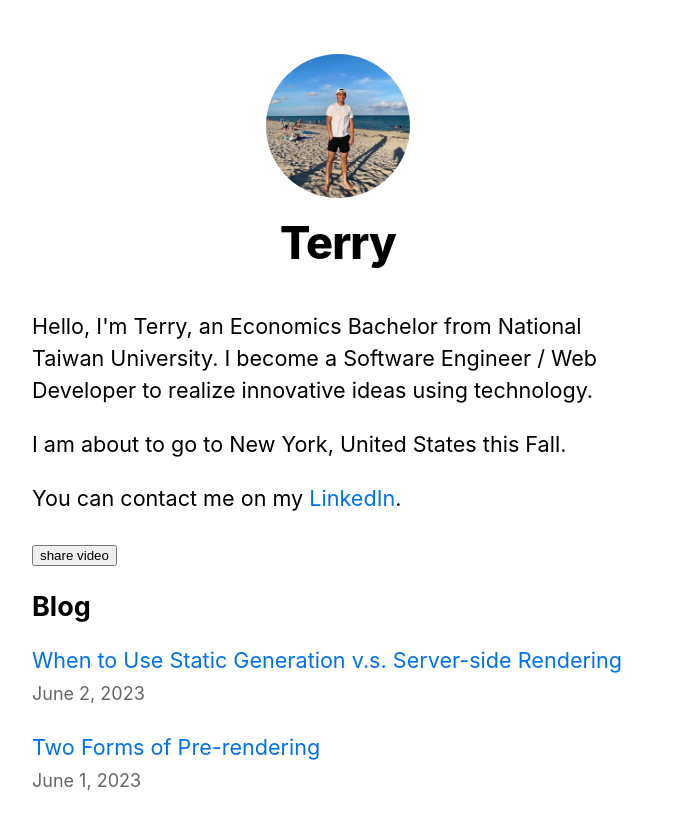
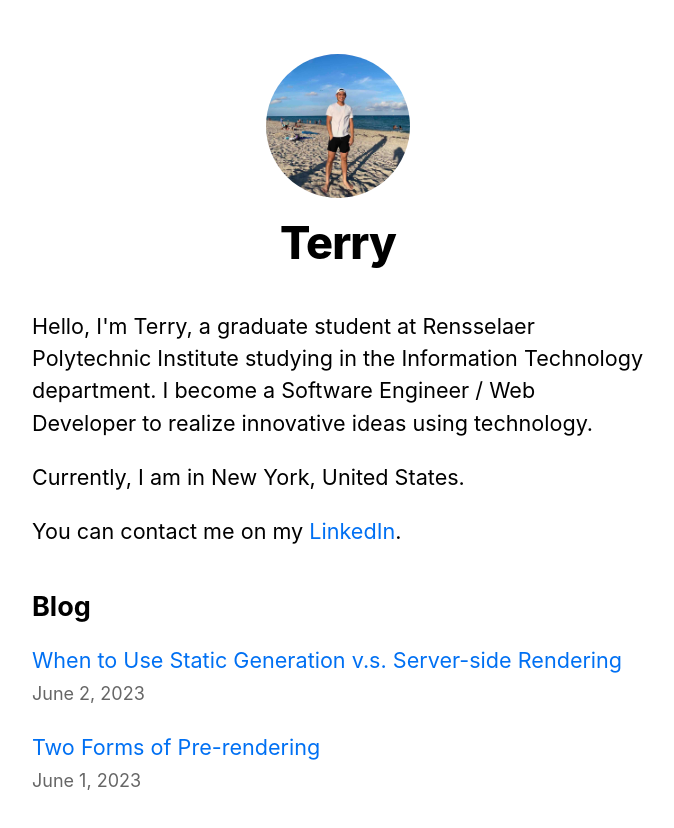
Before and after one commit to Terry9022/personal-blog, a Next.js app: page / in a window 1280 px wide. Shown: the top 828 px of the page, without its empty margins (302-976 px from the left). Built offline with nearby package versions, Linux system fonts and the light colour scheme.

Commit message:
update intro

```diff
--- a/pages/index.js
+++ b/pages/index.js
@@ -26,44 +26,16 @@ export default function Home({ allPostsData }) {
       </Head>
       <section className={utilStyles.headingMd}>
         <p>
-          Hello, I'm Terry, an Economics Bachelor from National Taiwan
-          University. I become a Software Engineer / Web Developer to realize
-          innovative ideas using technology.
+          Hello, I'm Terry, a graduate student at Rensselaer Polytechnic
+          Institute studying in the Information Technology department. I become
+          a Software Engineer / Web Developer to realize innovative ideas using
+          technology.
         </p>
-        <p>I am about to go to New York, United States this Fall.</p>
+        <p>Currently, I am in New York, United States.</p>
         <p>
           You can contact me on my{" "}
           <a href="https://www.linkedin.com/in/chi-ting-lu/">LinkedIn</a>.
         </p>
-        <button
-          onClick={async () => {
-            console.log("test shareButton");
-            fetch(
-              "https://storage.googleapis.com/memophoto/ss/20230604/71a703f142531c5a72b7abb6266353366cab55a413.mp4"
-            )
-              .then(function (response) {
-                console.log("fetch success");
-                return response.blob();
-              })
-              .then(function (blob) {
-                var file = new File([blob], "Snapshot.mp4", {
-                  type: blob.type,
-                });
-                var filesArray = [file];
-
-                if (
-                  navigator.canShare &&
-                  navigator.canShare({ files: filesArray })
-                ) {
-                  navigator.share({
-                    files: filesArray,
-                  });
-                }
-              });
-          }}
-        >
-          share video
-        </button>
       </section>
       <section className={`${utilStyles.headingMd} ${utilStyles.padding1px}`}>
         <h2 className={utilStyles.headingLg}>Blog</h2>
```
